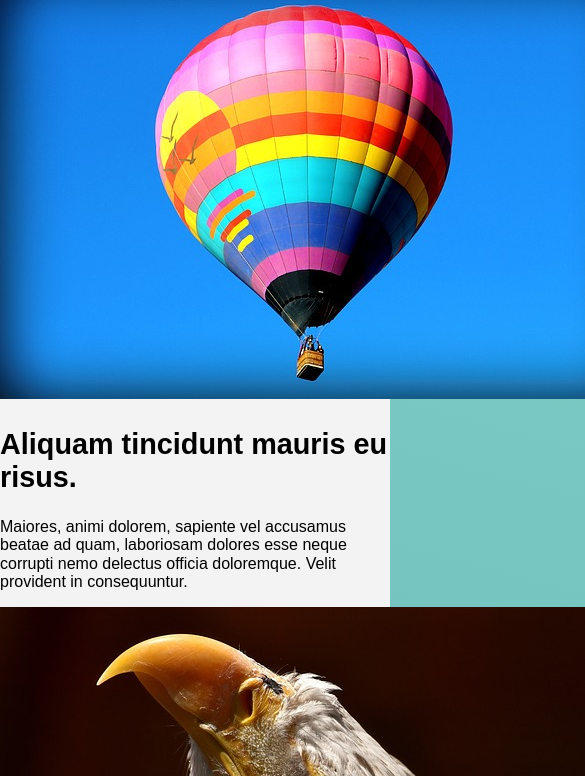
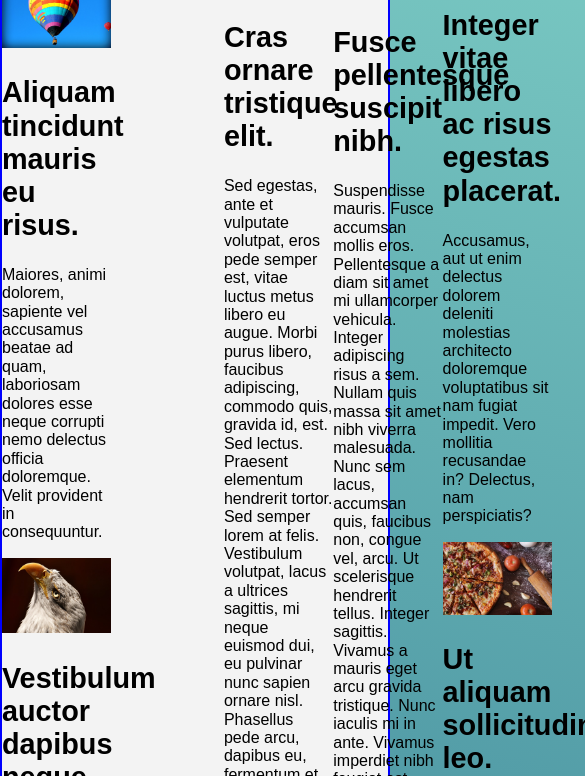
Before and after one commit to jcarlosj/CSSGrid-Flexbox-6d-Diseno-Masonry-U-JPdTV, a plain HTML site: page index.html in a window 390 px wide. Shown: the part 167-943 px from the top of the page, 585 px wide, since content can reach past the window. Drawn offline with nearby package versions, Linux system fonts and the light colour scheme; a web font is replaced by a local one.

Commit message:
[+] Styles: Define alto contenedor, ancho entrada e imagen responsiva

```diff
--- a/css/styles.css
+++ b/css/styles.css
@@ -31,3 +31,19 @@ h2 {
     margin: 0 auto;
     max-width: 1200px;
 }
+
+.entries {
+    border: 2px solid blue;
+    box-sizing: border-box;
+    max-height: 2500px;     /* Alto obligatorio */
+
+    display: flex;
+    flex-direction: column;
+    flex-wrap: wrap;
+}
+.entry {
+    width: calc( 33.3% - 1.2rem ); /* Ancho de cada entrada obligatorio */
+}
+.entry .outstanding-image {
+    max-width: 100%;                /* Imagen responsiva obligatorio */
+}
```
